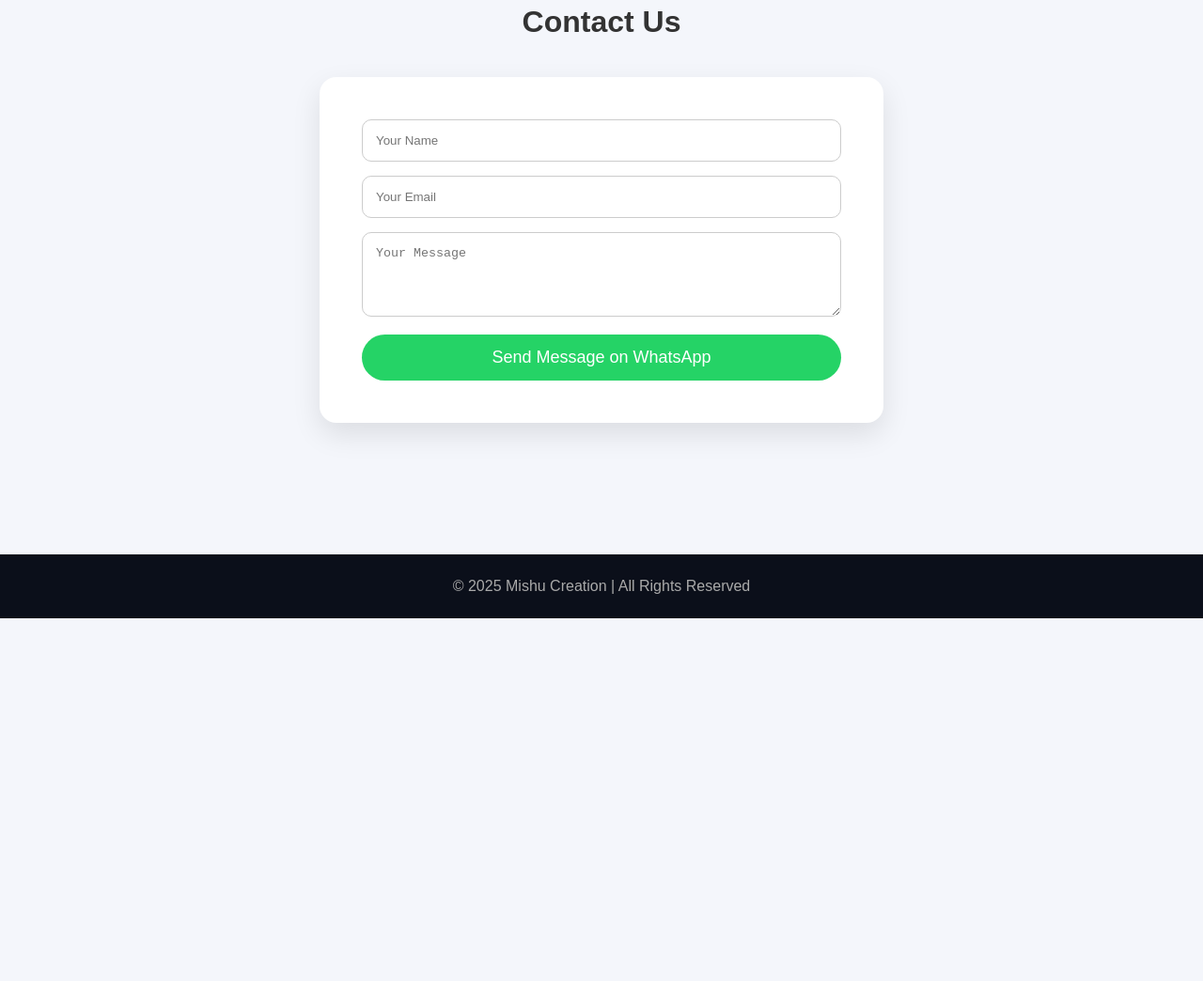
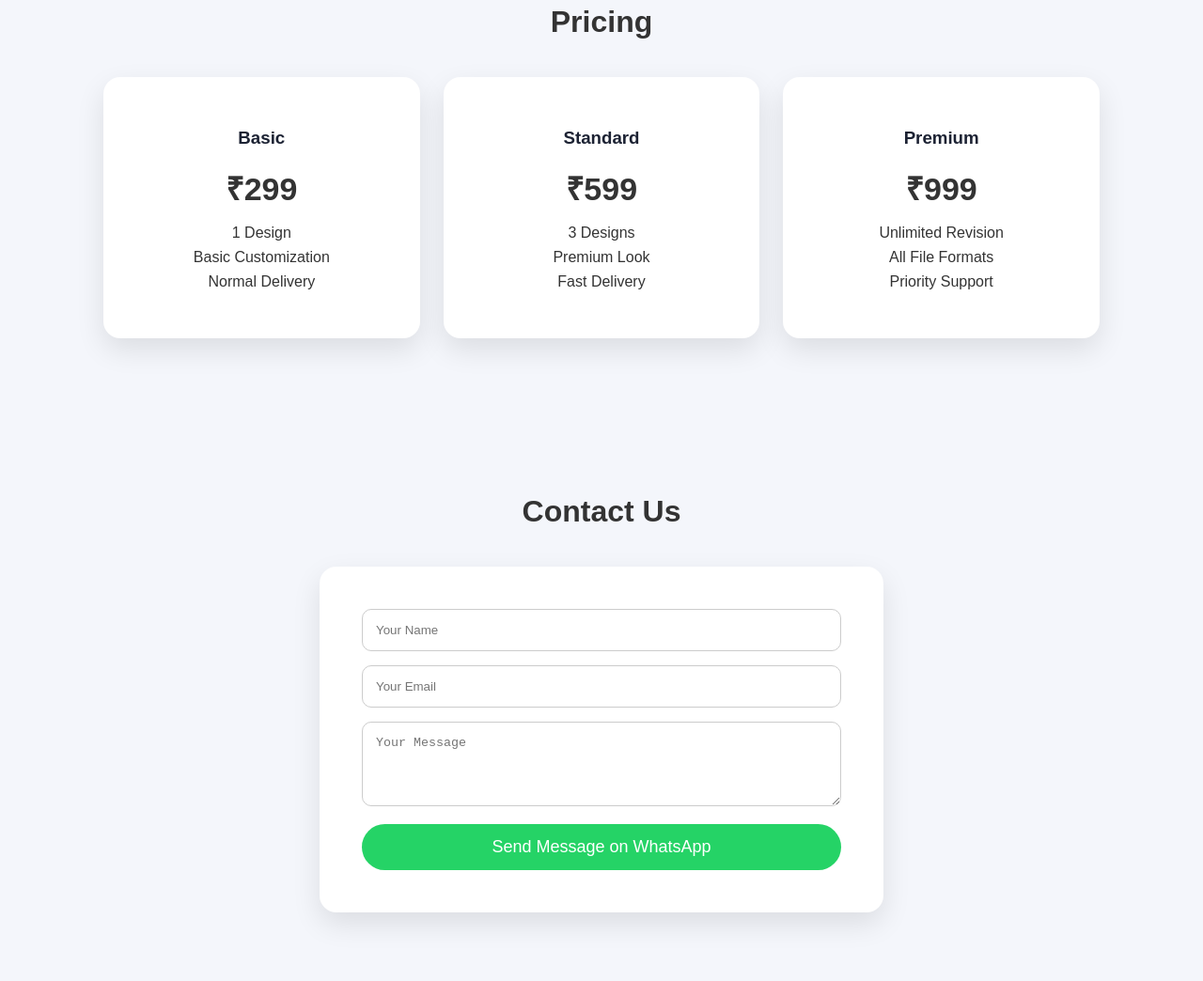
Before and after one commit to mishucreations/mishucreation, a plain HTML site: page index.html in a window 1280 px wide. Shown: the part 1360-2404 px from the top of the page at 94% size. Before the commit the page ends 2018 px from the top, so only its background shows below. Drawn offline with Linux system fonts and the light colour scheme.

Commit message:
Update index.html

```diff
--- a/index.html
+++ b/index.html
@@ -89,6 +89,33 @@ section{
   color:#fff;
   font-size:16px;
   cursor:pointer;
+}
+
+/* PRICING */
+.pricing{
+  display:grid;
+  grid-template-columns:repeat(auto-fit,minmax(250px,1fr));
+  gap:25px;
+}
+.price-card{
+  background:#fff;
+  padding:35px;
+  border-radius:18px;
+  box-shadow:0 12px 30px rgba(0,0,0,.1);
+  text-align:center;
+}
+.price-card h3{color:#1c2233}
+.price{
+  font-size:34px;
+  font-weight:bold;
+  margin:15px 0;
+}
+.price-card ul{
+  list-style:none;
+  padding:0;
+}
+.price-card li{
+  margin:8px 0;
 }
 
 /* CONTACT */
@@ -204,6 +231,41 @@ footer{
 </section>
 
 <section>
+  <h2 class="section-title">Pricing</h2>
+  <div class="pricing">
+    <div class="price-card">
+      <h3>Basic</h3>
+      <div class="price">₹299</div>
+      <ul>
+        <li>1 Design</li>
+        <li>Basic Customization</li>
+        <li>Normal Delivery</li>
+      </ul>
+    </div>
+
+    <div class="price-card">
+      <h3>Standard</h3>
+      <div class="price">₹599</div>
+      <ul>
+        <li>3 Designs</li>
+        <li>Premium Look</li>
+        <li>Fast Delivery</li>
+      </ul>
+    </div>
+
+    <div class="price-card">
+      <h3>Premium</h3>
+      <div class="price">₹999</div>
+      <ul>
+        <li>Unlimited Revision</li>
+        <li>All File Formats</li>
+        <li>Priority Support</li>
+      </ul>
+    </div>
+  </div>
+</section>
+
+<section>
   <h2 class="section-title">Contact Us</h2>
   <div class="contact-form">
     <input type="text" id="name" placeholder="Your Name" required>
```
